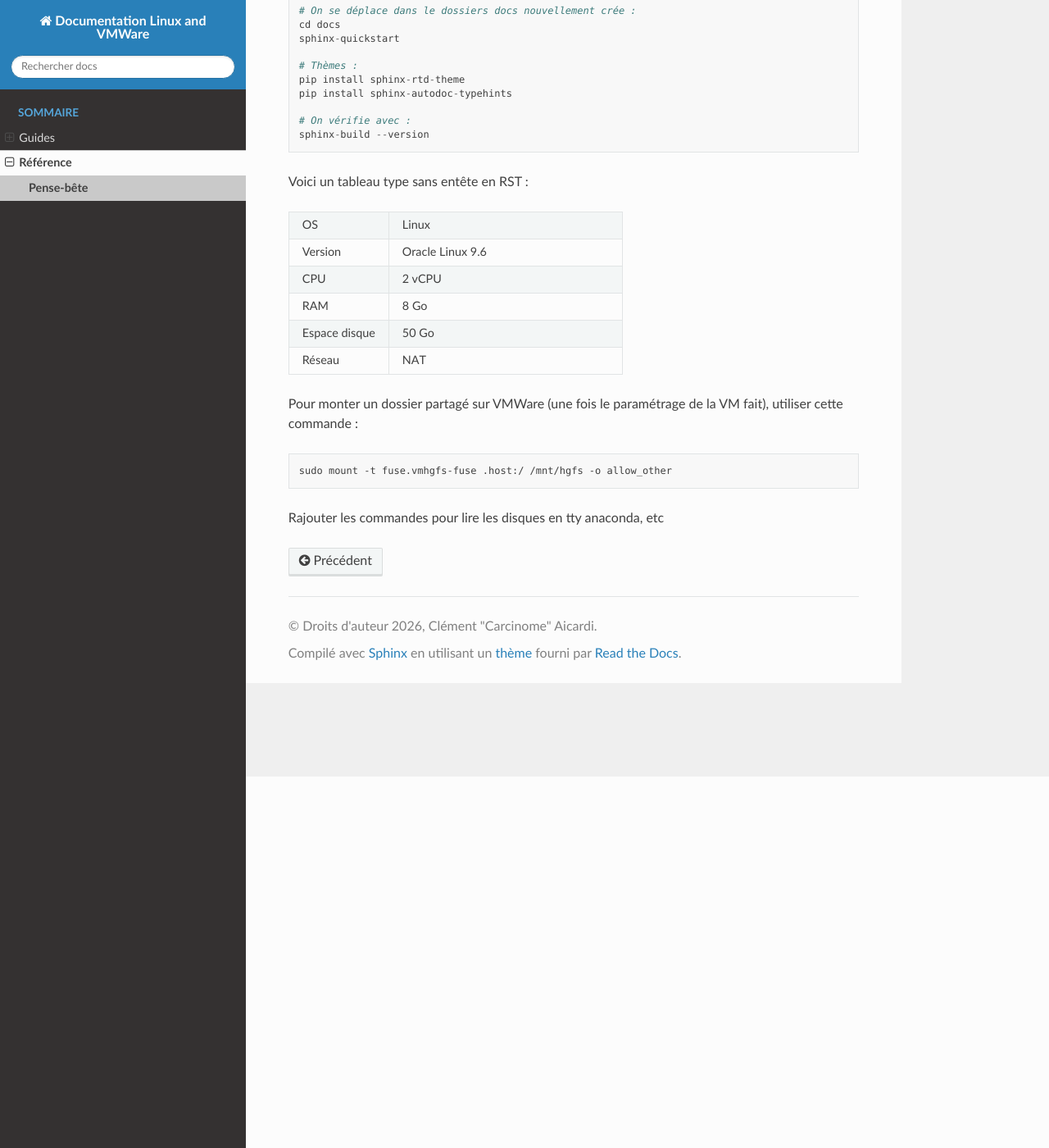
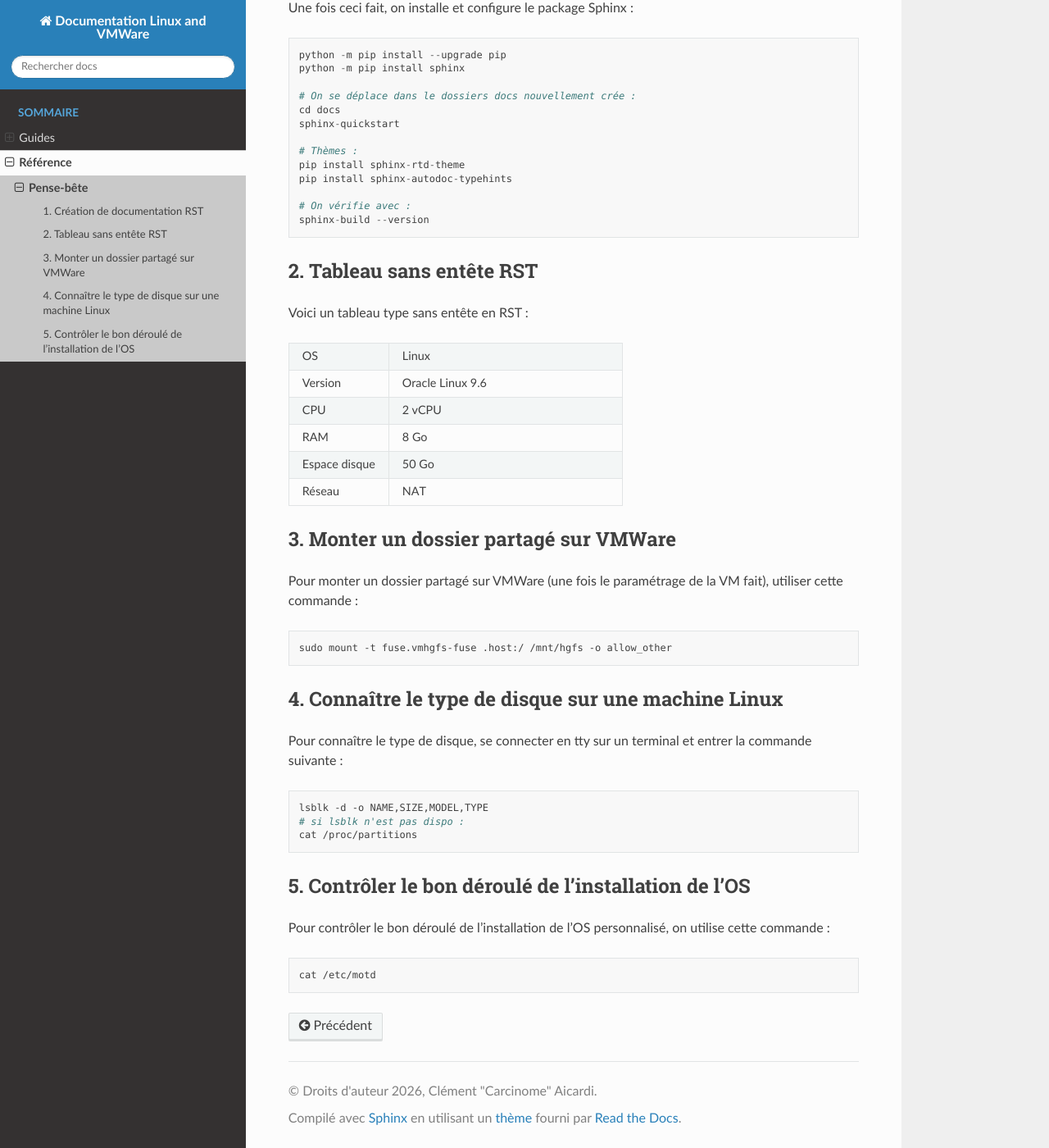
Before and after one commit to Carcinome/documentationLinuxAndVMWare, a Sphinx documentation site: the page built from docs/source/reference/pense-bete.rst, in a window 1280 px wide and 1400 px high, scrolled down 453 px. Shown: the whole window at 82% size. Built offline with Sphinx 7.4.7 and the Read the Docs theme 3.1.0, drawn with Linux system fonts in a browser that asks for light colours; some of the changed text lies outside the part shown.

Commit message:
Add some modifications.

```diff
--- a/docs/source/guides/vmware_workstation.rst
+++ b/docs/source/guides/vmware_workstation.rst
@@ -134,7 +134,12 @@ Dans la VM build, dans un terminal :
     bootloader --location=mbr
 
     # Automatic partitions
-    ignoredisk --only-use=sda
+    ignoredisk --only-use=nvme0n1 # Ligne importante,
+    # pour éviter que le disque ne soit pas trouvé par anaconda.
+    # pour savoir le modèle précis de disque, sur la machine on peut faire :
+    # lsblk -d -o NAME,SIZE,MODEL,TYPE
+    clearpart --all --initlabel --drives=nvme0n1 # Cette ligne permet d'autoriser anaconda
+    # à formater le disque avant d'écrire dessus.
     autopart --type=lvm
 
     # Auto reboot
@@ -153,7 +158,13 @@ Dans la VM build, dans un terminal :
 
     # Post-install minimal
     %post --log=/root/ks-post.log
+    # Mode graphique activé par defaut
+    systemctl set-default graphical.target
+    # S'assurer que GDM est bien actif
+    systemctl enable gdm
+    # Validation message
     echo "Welcome on CarciOS - minimal build validated" > /etc/motd
+
     %end
 
 Avant d'aller plus loin, on valide le Kickstart pour être sûr qu'il n'y a pas d'erreur :
@@ -218,3 +229,5 @@ Voici les paramètres recommandés :
      - ISO Custom carcios.iso
    * - Réseau
      - NAT
+
+On procède ensuite à l'installation sur la VM de test de l'OS custom.
--- a/docs/source/reference/pense-bete.rst
+++ b/docs/source/reference/pense-bete.rst
@@ -1,6 +1,10 @@
 Pense-bête
 ==========
 
+Ici un condensé en vrac de tips et astuces.
+
+1. Création de documentation RST
+--------------------------------
 
 Pour créer de la documentation en RST (recommandé), déployer via sphinx le package complet dans un environnement Python.
 
@@ -28,6 +32,8 @@ Une fois ceci fait, on installe et configure le package Sphinx :
     # On vérifie avec :
     sphinx-build --version
 
+2. Tableau sans entête RST
+--------------------------
 
 Voici un tableau type sans entête en RST :
 
@@ -49,10 +55,31 @@ Voici un tableau type sans entête en RST :
      - NAT
 
 
+3. Monter un dossier partagé sur VMWare
+---------------------------------------
+
 Pour monter un dossier partagé sur VMWare (une fois le paramétrage de la VM fait), utiliser cette commande :
 
 .. code-block:: bash
 
     sudo mount -t fuse.vmhgfs-fuse .host:/ /mnt/hgfs -o allow_other
 
-Rajouter les commandes pour lire les disques en tty anaconda, etc
+4. Connaître le type de disque sur une machine Linux
+----------------------------------------------------
+
+Pour connaître le type de disque, se connecter en tty sur un terminal et entrer la commande suivante :
+
+.. code-block:: bash
+
+    lsblk -d -o NAME,SIZE,MODEL,TYPE
+    # si lsblk n'est pas dispo :
+    cat /proc/partitions
+
+5. Contrôler le bon déroulé de l'installation de l'OS
+-----------------------------------------------------
+
+Pour contrôler le bon déroulé de l'installation de l'OS personnalisé, on utilise cette commande :
+
+.. code-block:: bash
+
+    cat /etc/motd
```
